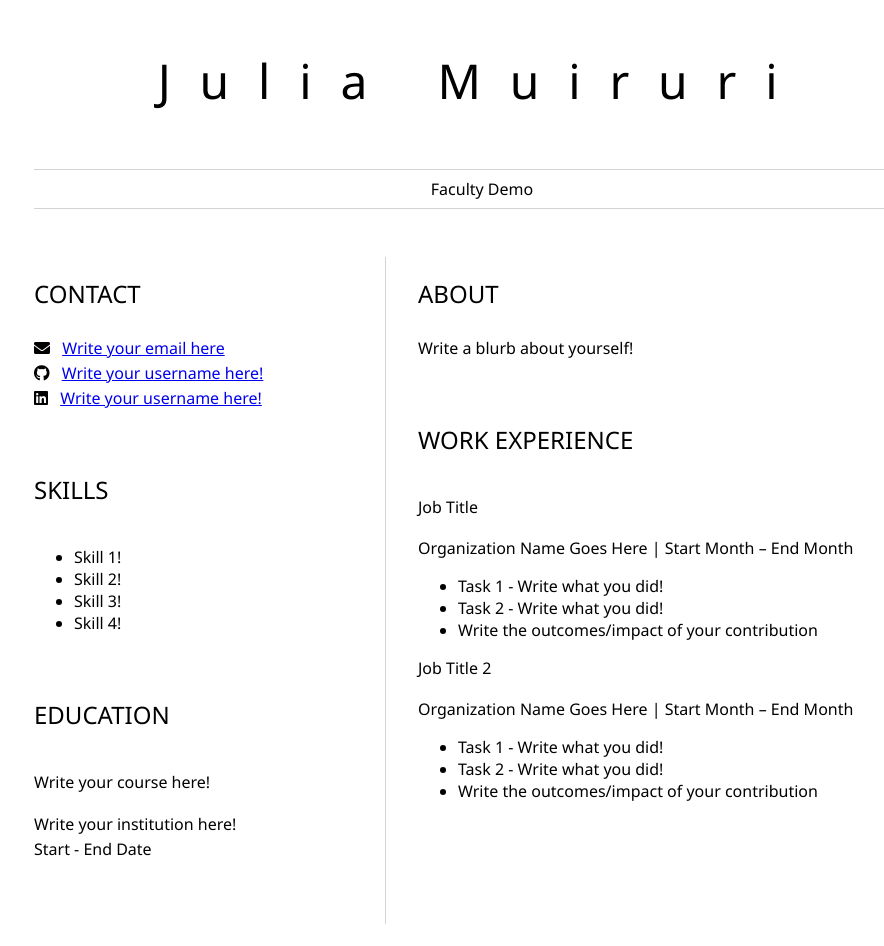
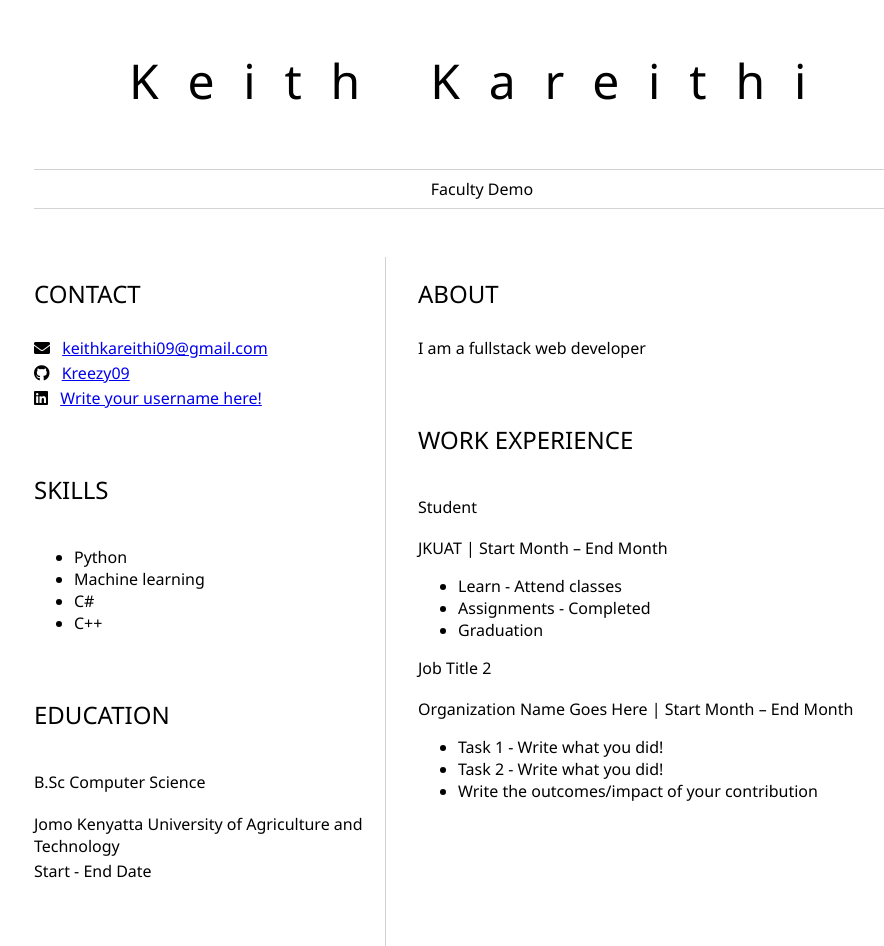
Before and after one commit to Kreezy09/my_resume, a plain HTML site: page index.html in a window 1280 px wide. Shown: the whole page, without its empty margins (158-1042 px from the left). Before the commit the page ends 924 px from the top, so only its background shows below. Drawn offline with Linux system fonts and the light colour scheme.

Commit message:
Second commit

```diff
--- a/index.html
+++ b/index.html
@@ -2,13 +2,13 @@
 	<head>
 		<link href="style.css" rel="stylesheet">
         <link rel="stylesheet" href="https://cdnjs.cloudflare.com/ajax/libs/font-awesome/5.15.4/css/all.min.css">
-        <title>Julia Muiruri</title>
+        <title>Keith Kareithi</title>
 	</head>
 
 	<body>
 		<header id="header">
 			<!-- resume header with your name and title -->
-			<h1>Julia Muiruri</h1>
+			<h1>Keith Kareithi</h1>
 			<hr>
 			Faculty Demo
 			<hr>
@@ -20,11 +20,11 @@
 					<!-- contact info including social media -->
                     <p>
                         <i class="fa fa-envelope" aria-hidden="true"></i>
-                        <a href="mailto:username@domain.top-level domain">Write your email here</a>
+                        <a href="mailto:username@domain.top-level domain">keithkareithi09@gmail.com</a>
                     </p>
                     <p>
                         <i class="fab fa-github" aria-hidden="true"></i>
-                        <a href="github.com/yourGitHubUsername">Write your username here!</a>
+                        <a href="github.com/yourGitHubUsername">Kreezy09</a>
                     </p>
                     <p>
                         <i class="fab fa-linkedin" aria-hidden="true"></i>
@@ -35,18 +35,18 @@
 					<h2>SKILLS</h2>
 					<!-- your skills -->
                     <ul>
-                        <li>Skill 1!</li>
-                        <li>Skill 2!</li>
-                        <li>Skill 3!</li>
-                        <li>Skill 4!</li>
+                        <li>Python</li>
+                        <li>Machine learning</li>
+                        <li>C#</li>
+                        <li>C++</li>
                     </ul>
 				</section>
 				<section>
 					<h2>EDUCATION</h2>
 					<!-- your education -->
-                    <h3>Write your course here!</h3>
+                    <h3>B.Sc Computer Science</h3>
                     <p>
-                        Write your institution here!
+                        Jomo Kenyatta University of Agriculture and Technology
                     </p>
                     <p>
                         Start - End Date
@@ -57,19 +57,19 @@
 				<section>
 					<h2>ABOUT</h2>
 					<!-- about you -->
-                    <p>Write a blurb about yourself!</p>
+                    <p>I am a fullstack web developer</p>
 				</section>
 				<section>
 					<h2>WORK EXPERIENCE</h2>
 					<!-- your work experience -->
-                    <h3>Job Title</h3>
+                    <h3>Student</h3>
                     <p>
-                        Organization Name Goes Here | Start Month – End Month
+                        JKUAT | Start Month – End Month
                     </p>
                     <ul>
-                            <li>Task 1 - Write what you did!</li>
-                            <li>Task 2 - Write what you did!</li>
-                            <li>Write the outcomes/impact of your contribution</li>
+                            <li>Learn - Attend classes</li>
+                            <li>Assignments - Completed</li>
+                            <li>Graduation</li>
 
                     </ul>
 
```
